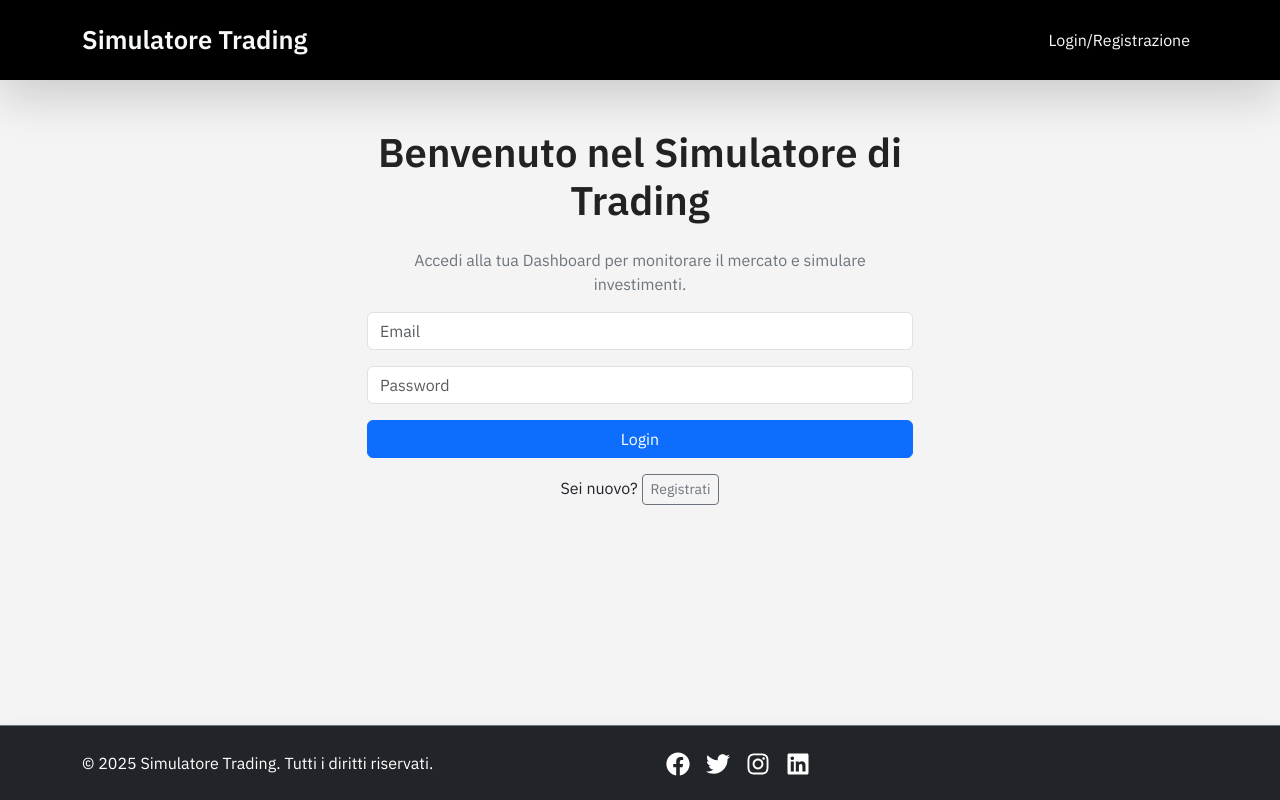
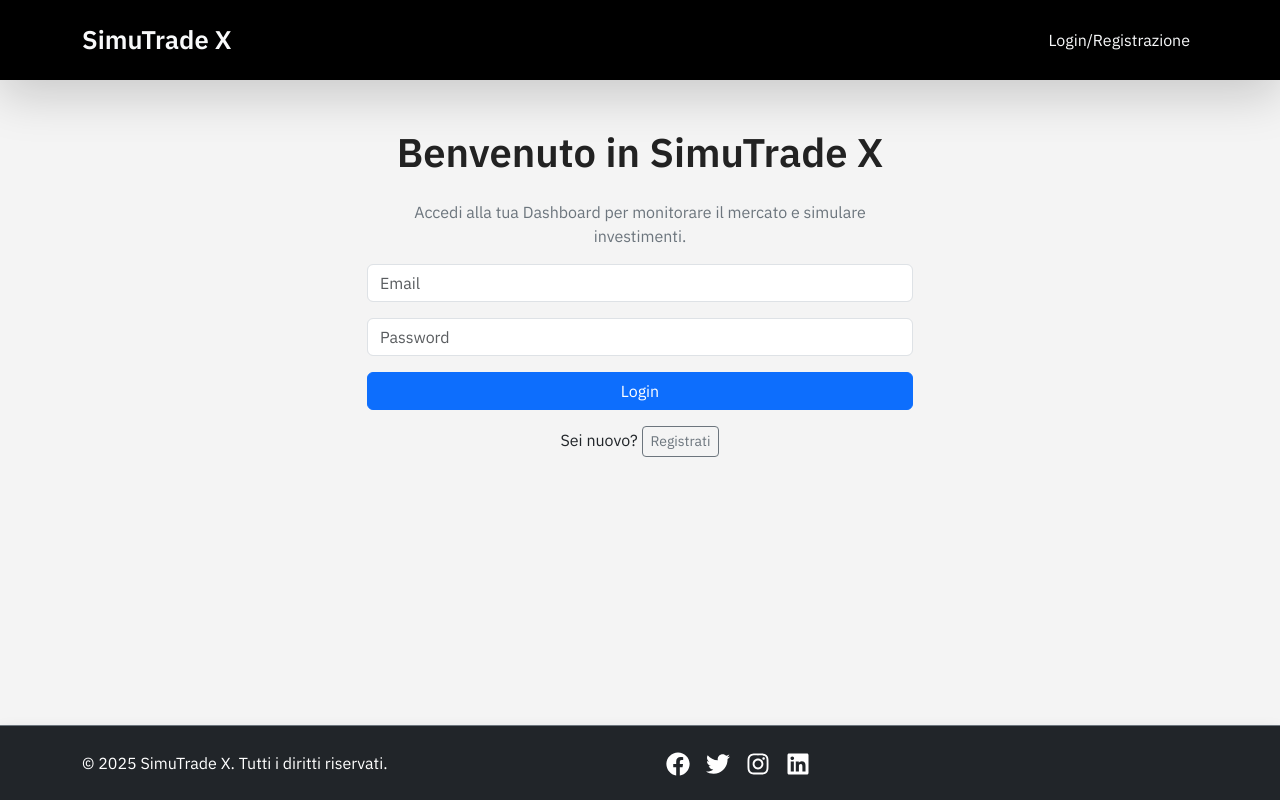
Before and after one commit to Piero793/simulatore_trading_frontend, a React (Vite) app: page / in a window 1280 px wide. Built offline with nearby package versions, Linux system fonts and the light colour scheme; what chartjs-plugin-zoom would draw is missing.

Commit message:
Final title awarded

```diff
--- a/src/components/CustomNavbar.jsx
+++ b/src/components/CustomNavbar.jsx
@@ -6,7 +6,7 @@
   <Navbar bg="black" variant="dark" expand="lg" className="custom-navbar shadow-lg py-3">
     <Container>
       <Navbar.Brand as={Link} to="/" className="fw-bold text-light">
-        Simulatore Trading
+        SimuTrade X
       </Navbar.Brand>
       <Navbar.Toggle aria-controls="navbar-nav" />
       <Navbar.Collapse id="navbar-nav">
--- a/src/components/Footer.jsx
+++ b/src/components/Footer.jsx
@@ -9,7 +9,7 @@
       <Container>
         <Row className="align-items-center">
           <Col md={4} className="text-center text-md-start">
-            <p className="mb-0">© {new Date().getFullYear()} Simulatore Trading. Tutti i diritti riservati.</p>
+            <p className="mb-0">© {new Date().getFullYear()} SimuTrade X. Tutti i diritti riservati.</p>
           </Col>
 
           {autenticato && (
--- a/src/components/Home.jsx
+++ b/src/components/Home.jsx
@@ -108,7 +108,7 @@
     <Container className="text-center my-5">
       <Row className="justify-content-center">
         <Col md={6}>
-          <h1 className="fw-bold mb-4"> Benvenuto nel Simulatore di Trading</h1>
+          <h1 className="fw-bold mb-4"> Benvenuto in SimuTrade X</h1>
           <p className="text-secondary">Accedi alla tua Dashboard per monitorare il mercato e simulare investimenti.</p>
 
           {errore && <Alert variant="danger">{errore}</Alert>}
```
